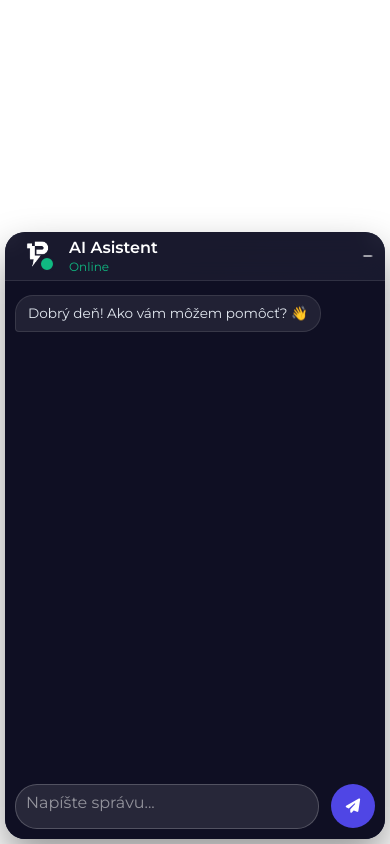
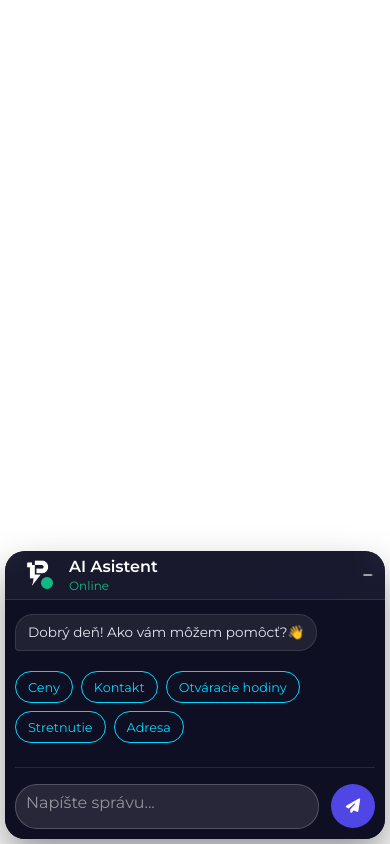
Before and after one commit to Marceleanos27/AIPower2.0, a website: page index.html in a window 390 px wide. Both pictures are taken after a click on the element 355 px from the left and 809 px from the top of the page. Drawn offline with Linux system fonts and the light colour scheme.

Commit message:
Update index.html

```diff
--- a/index.html
+++ b/index.html
@@ -219,7 +219,7 @@ body.iframe-mode #chatbot-container.closed {
   display: flex;
   flex-direction: column;
   background: #0f0f23;
-  height: 100%;
+  flex: 1;
   box-sizing: border-box;
   margin: 0;
   position: relative;
@@ -227,6 +227,8 @@ body.iframe-mode #chatbot-container.closed {
   transform: translateY(0);
   transition: opacity 0.4s cubic-bezier(0.23, 1, 0.32, 1),
               transform 0.4s cubic-bezier(0.23, 1, 0.32, 1);
+  min-height: 0;
+  overflow: hidden;
 }
 
 #chatbot-container.closed #chatbot-body {
@@ -236,15 +238,16 @@ body.iframe-mode #chatbot-container.closed {
 }
 
 #chat-messages {
-  flex-grow: 1;
+  flex: 1;
   overflow-y: auto;
   padding: 0;
   display: flex;
   flex-direction: column;
   gap: 8px;
-  margin-bottom: 0;
+  margin-bottom: 16px;
   scrollbar-width: none; /* Firefox */
   -ms-overflow-style: none; /* Internet Explorer 10+ */
+  min-height: 0;
 }
 
 #chat-messages::-webkit-scrollbar {
@@ -290,10 +293,10 @@ body.iframe-mode #chatbot-container.closed {
   flex-direction: row;
   gap: 12px;
   margin: 0;
-  padding: 0;
+  padding: 16px 0 0 0;
   flex-shrink: 0;
   position: relative;
-  bottom: 0;
+  border-top: 1px solid rgba(255, 255, 255, 0.1);
 }
 
 #user-input {
@@ -356,6 +359,56 @@ button:hover {
 button:active {
   transform: translateY(0);
   box-shadow: 0 2px 8px rgba(79, 70, 229, 0.3);
+}
+
+/* Quick Reply buttony */
+.quick-replies {
+  display: flex;
+  flex-wrap: wrap;
+  gap: 8px;
+  margin: 8px 0;
+  padding: 0;
+}
+
+.quick-reply-btn {
+  background: transparent;
+  color: #00D9FF;
+  border: 1px solid #00D9FF;
+  border-radius: 20px;
+  padding: 8px 16px;
+  font-size: 0.85em;
+  font-weight: 500;
+  cursor: pointer;
+  transition: all 0.3s ease;
+  font-family: 'Montserrat', sans-serif;
+  white-space: nowrap;
+  flex-shrink: 0;
+  height: auto;
+  width: auto;
+  min-height: 36px;
+  display: inline-flex;
+  align-items: center;
+  justify-content: center;
+}
+
+.quick-reply-btn:hover {
+  background: rgba(0, 217, 255, 0.1);
+  transform: translateY(-1px);
+  box-shadow: 0 4px 12px rgba(0, 217, 255, 0.2);
+}
+
+.quick-reply-btn:active {
+  transform: translateY(0);
+  background: rgba(0, 217, 255, 0.2);
+}
+
+/* Responzívne štýly pre Quick Reply buttony */
+@media (max-width: 480px) {
+  .quick-reply-btn {
+    font-size: 0.8em;
+    padding: 6px 12px;
+    min-height: 32px;
+  }
 }
 
 /* Responzívne štýly pre mobilné zariadenia */
@@ -547,7 +600,14 @@ button:active {
 
     <div id="chatbot-body">
       <div id="chat-messages">
-        <div class="message bot">Dobrý deň! Ako vám môžem pomôcť? 👋</div>
+        <div class="message bot">Dobrý deň! Ako vám môžem pomôcť?👋</div>
+        <div class="quick-replies">
+          <button class="quick-reply-btn" onclick="handleQuickReply('Koľko to stojí?')">Ceny</button>
+          <button class="quick-reply-btn" onclick="handleQuickReply('Kontakt')">Kontakt</button>
+          <button class="quick-reply-btn" onclick="handleQuickReply('Pracovné hodiny')">Otváracie hodiny</button>
+          <button class="quick-reply-btn" onclick="handleQuickReply('Rezervácia stretnutia')">Stretnutie</button>
+          <button class="quick-reply-btn" onclick="handleQuickReply('Kde sa nachádzate?')">Adresa</button>
+        </div>
       </div>
       <div id="input-area">
         <textarea id="user-input" placeholder="Napíšte správu..."></textarea>
@@ -628,6 +688,12 @@ button:active {
           window.parent.postMessage({ type: "chatbot-opened" }, "*");
         }
       }
+    }
+
+    function handleQuickReply(question) {
+      // Nastav otázku do input fieldu a odošli ju
+      inputField.value = question;
+      sendMessage();
     }
 
     function delay(ms) {
@@ -791,7 +857,7 @@ async function sendMessage() {
 
 
 
-    function appendMessage(sender, message, role, isTemp = false) {
+    function appendMessage(sender, message, role, isTemp = false, showQuickReplies = false) {
       const msgDiv = document.createElement("div");
       msgDiv.classList.add("message", role);
       if (isTemp) msgDiv.classList.add("temp");
@@ -812,8 +878,22 @@ async function sendMessage() {
       );
 
       msgDiv.innerHTML = formattedMessage;
+      chatbox.appendChild(msgDiv);
 
-      chatbox.appendChild(msgDiv);
+      // Pridaj Quick Reply buttony pod správu (nie do nej)
+      if (role === 'bot' && showQuickReplies) {
+        const quickRepliesDiv = document.createElement('div');
+        quickRepliesDiv.className = 'quick-replies';
+        quickRepliesDiv.innerHTML = `
+          <button class="quick-reply-btn" onclick="handleQuickReply('Koľko to stojí?')">Ceny</button>
+          <button class="quick-reply-btn" onclick="handleQuickReply('Kontakt')">Kontakt</button>
+          <button class="quick-reply-btn" onclick="handleQuickReply('Pracovné hodiny')">Otváracie hodiny</button>
+          <button class="quick-reply-btn" onclick="handleQuickReply('Rezervácia stretnutia')">Stretnutie</button>
+          <button class="quick-reply-btn" onclick="handleQuickReply('Kde sa nachádzate?')">Adresa</button>
+        `;
+        chatbox.appendChild(quickRepliesDiv);
+      }
+
       chatbox.scrollTop = chatbox.scrollHeight;
     }
 
```
